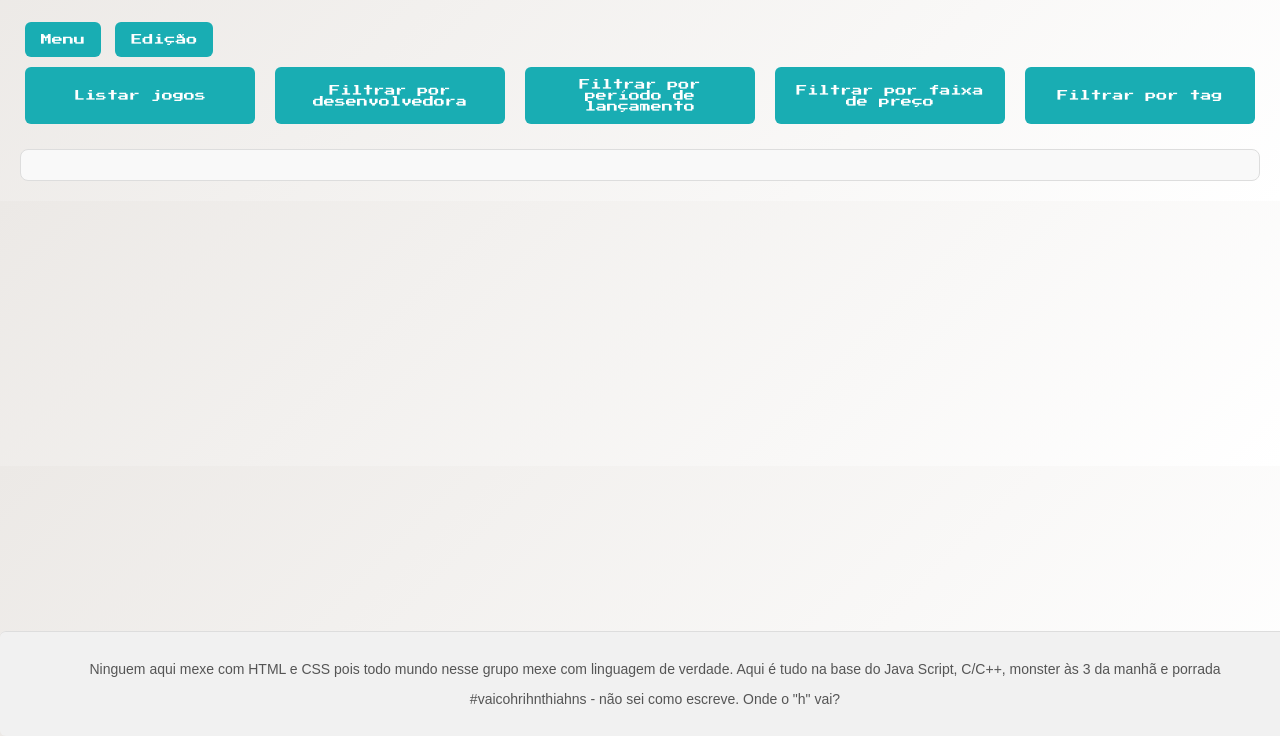
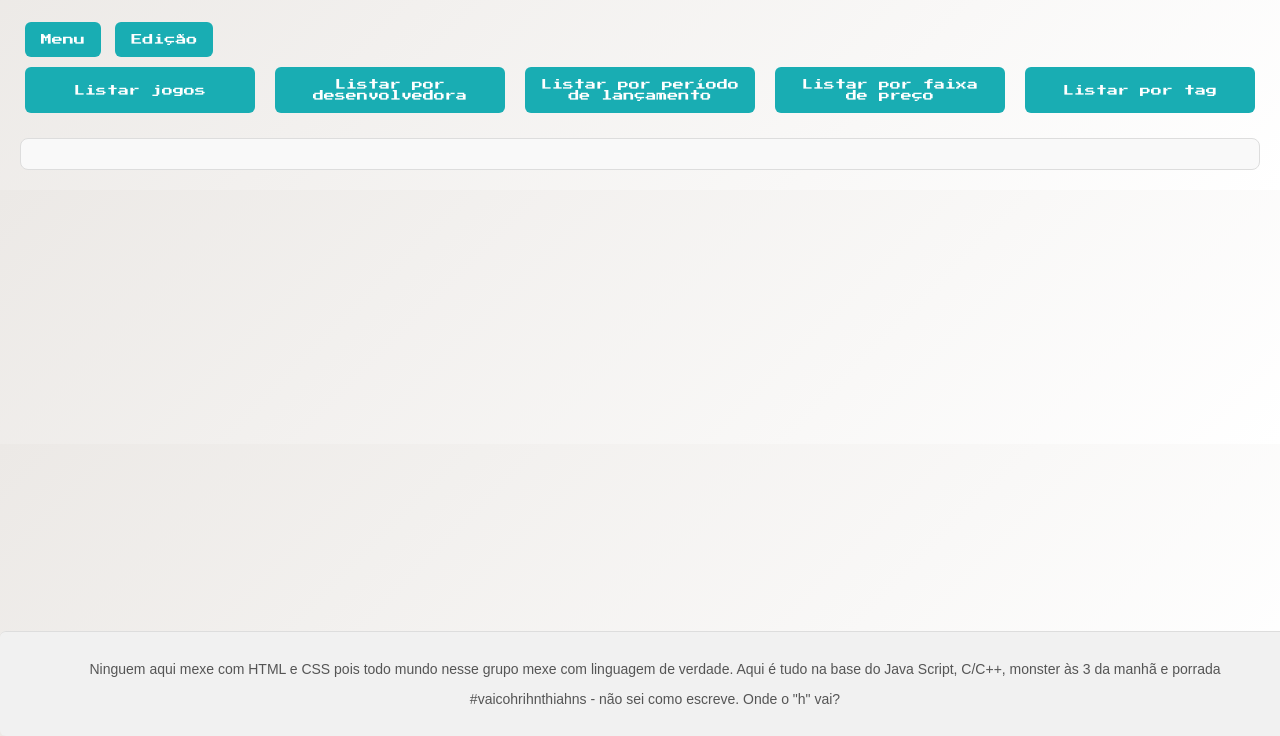
Before and after one commit to FrankSteps/GameGroup_FunctionalProgramming_Project, a plain HTML site: page read.html in a window 1280 px wide. Shown: the part 64-800 px from the top of the page. Drawn offline with nearby package versions, Linux system fonts and the light colour scheme.

Commit message:
Add files via upload

```diff
--- a/read.html
+++ b/read.html
@@ -20,10 +20,10 @@
     <div id="buttons">
         <!-- Cada botão tem um atributo "data-action" para indicar a ação que será executada -->
         <button data-action="list">Listar jogos</button>
-        <button data-action="listByDeveloper">Filtrar por desenvolvedora</button>
-        <button data-action="listByYear">Filtrar por período de lançamento</button>
-        <button data-action="listByPrice">Filtrar por faixa de preço</button>
-        <button data-action="listByTag">Filtrar por tag</button>
+        <button data-action="listByDeveloper">Listar por desenvolvedora</button>
+        <button data-action="listByYear">Listar por período de lançamento</button>
+        <button data-action="listByPrice">Listar por faixa de preço</button>
+        <button data-action="listByTag">Listar por tag</button>
     </div>
 
     <!-- Aqui será exibido dinamicamente o formulário de cada ação (por exemplo, adicionar jogo) -->
```
